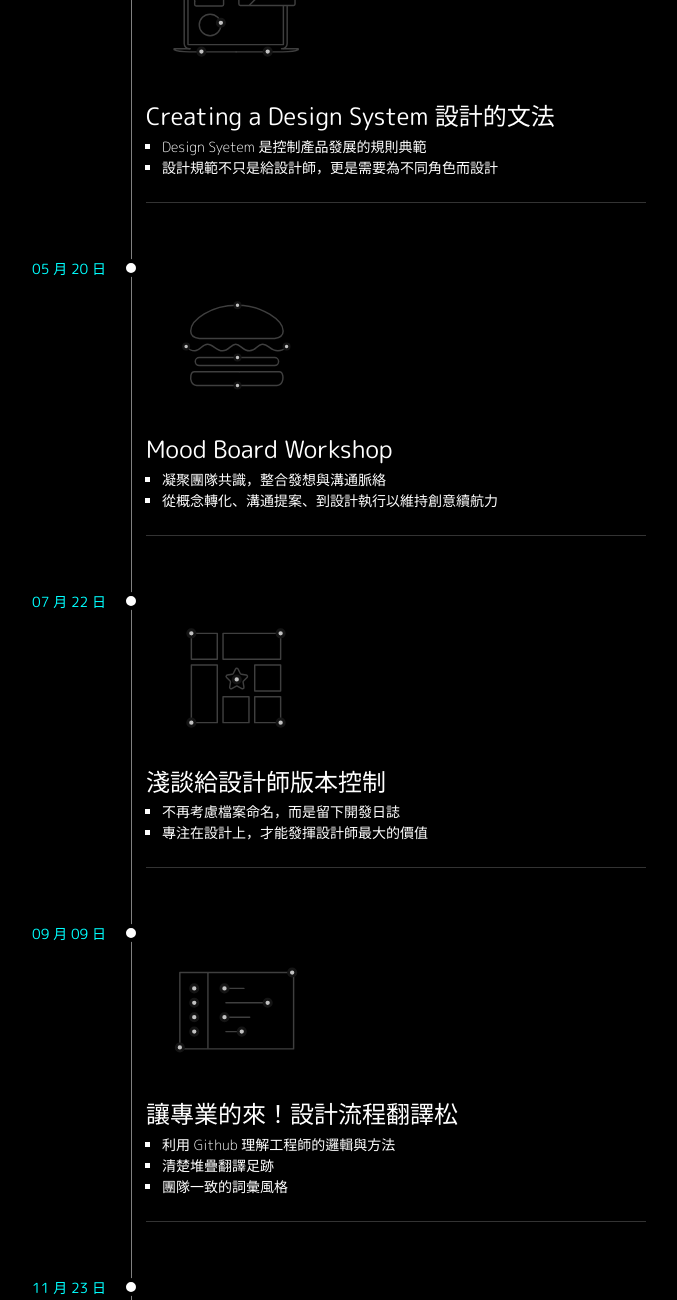
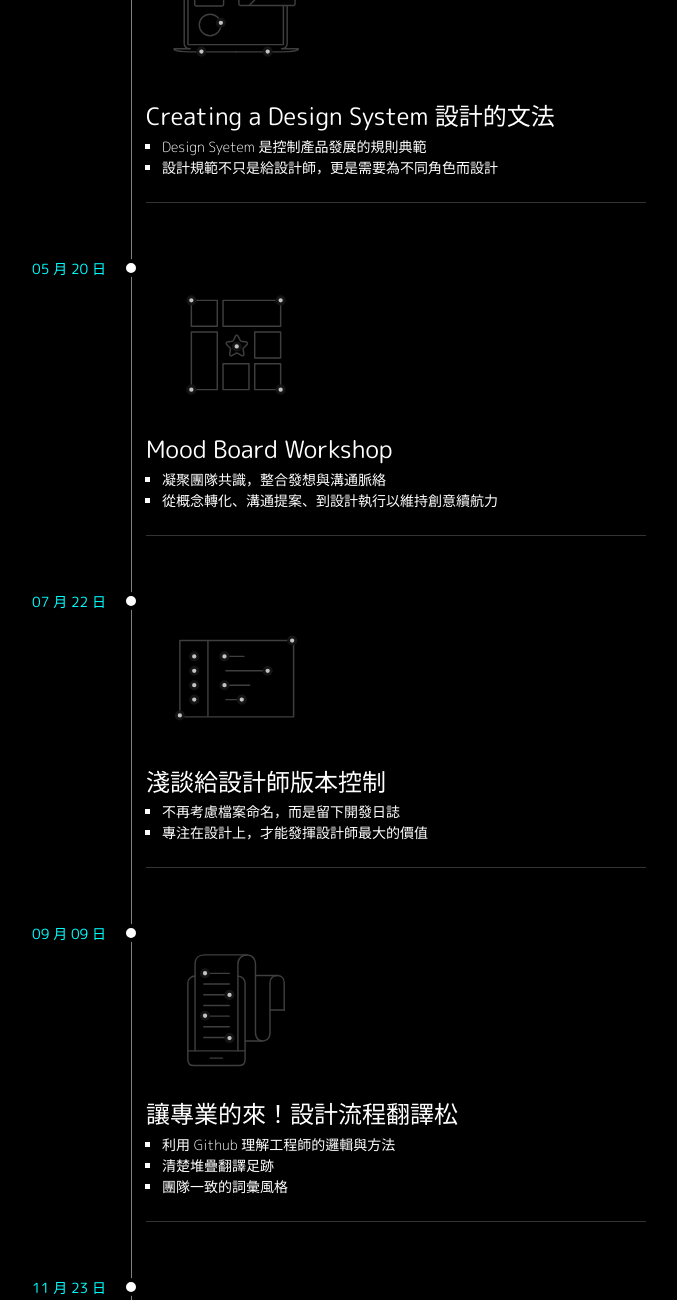
Before and after one commit to thecosignstudio/2018, a plain HTML site: page index.html in a window 1280 px wide. Shown: the part 1163-2463 px from the top of the page, without its empty margins (248-925 px from the left). Drawn offline with nearby package versions, Linux system fonts and the light colour scheme.

Commit message:
Change icons

```diff
--- a/index.html
+++ b/index.html
@@ -56,7 +56,7 @@
     <div class="col-12 col-md-6">
       <div class="event-layout">
           <h3 class="event-title-date">05 月 20 日</h3>
-          <i class="icon-3"></i>
+          <i class="icon-4"></i>
           <h3 class="event-title-name">Mood Board Workshop</h3>
           <ul class="event-points">
             <li class="event-point-item">凝聚團隊共識，整合發想與溝通脈絡</li>
@@ -69,7 +69,7 @@
     <div class="col-12 col-md-6">
       <div class="event-layout">
           <h3 class="event-title-date">07 月 22 日</h3>
-          <i class="icon-4"></i>
+          <i class="icon-5"></i>
           <h3 class="event-title-name">淺談給設計師版本控制</h3>
           <ul class="event-points">
             <li class="event-point-item">不再考慮檔案命名，而是留下開發日誌</li>
@@ -82,7 +82,7 @@
     <div class="col-12 col-md-6">
       <div class="event-layout">
         <h3 class="event-title-date">09 月 09 日</h3>
-        <i class="icon-5"></i>
+        <i class="icon-6"></i>
         <h3 class="event-title-name">讓專業的來！<br class="d-block d-md-none">設計流程翻譯松</h3>
         <ul class="event-points">
           <li class="event-point-item">利用 Github 理解工程師的邏輯與方法</li>
```
